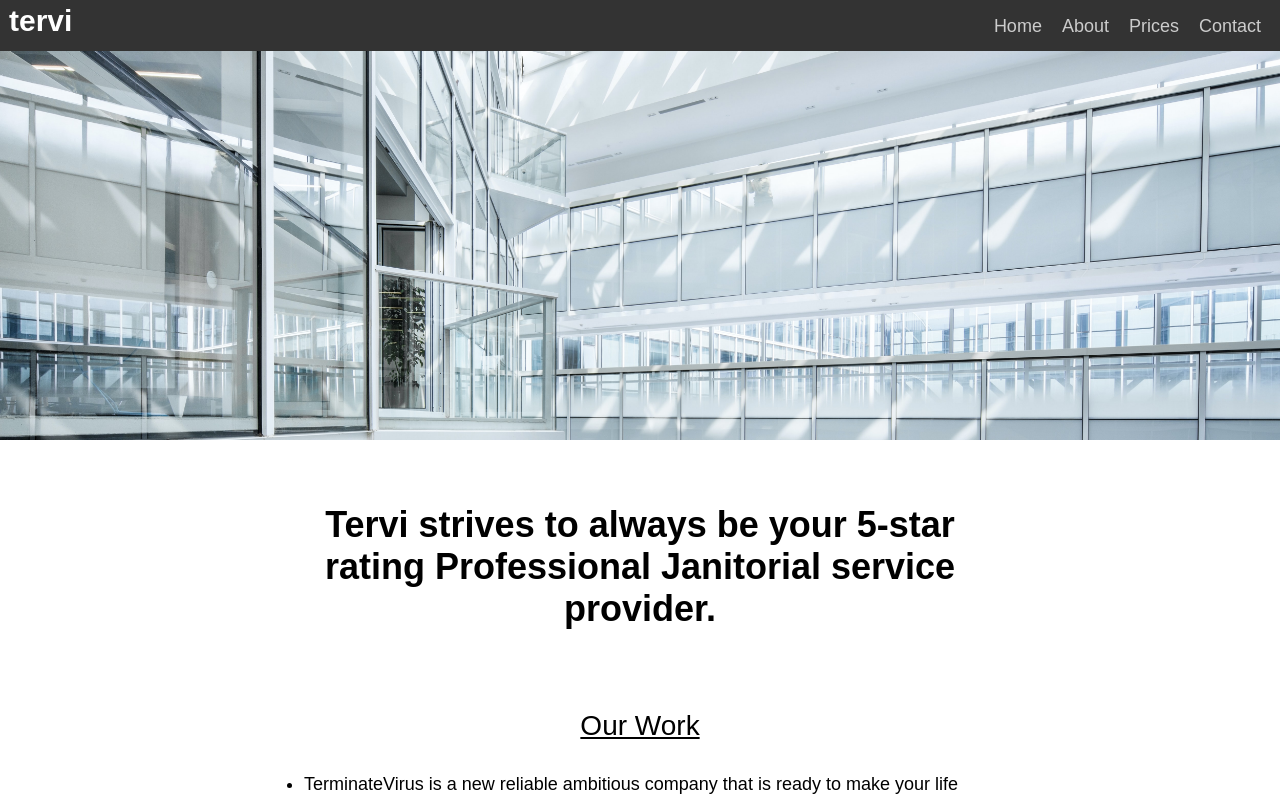
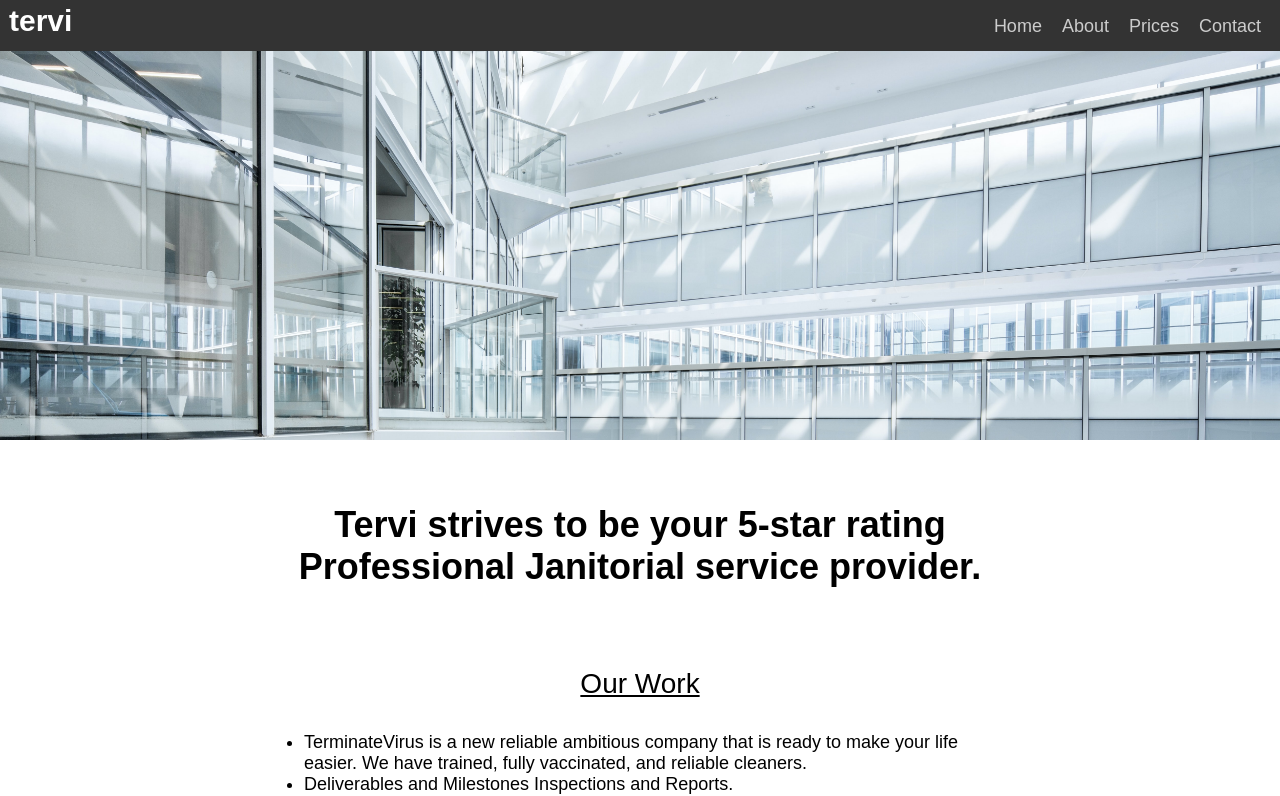
Before and after one commit to sergio-ortiz/tervi, a Next.js app: page / in a window 1280 px wide. Shown: the top 796 px of the page. Built offline with nearby package versions, Linux system fonts and the light colour scheme.

Commit message:
refactor(index): page component mainHeading text-content

```diff
--- a/pages/index.js
+++ b/pages/index.js
@@ -6,8 +6,8 @@ const HomePage = () => (
   <Layout>
     <div className={styles.container}>
       <h1 className={styles.mainHeading}>
-        Tervi strives to always be your 5-star rating Professional Janitorial
-        service provider.
+        Tervi strives to be your 5-star rating Professional Janitorial service
+        provider.
       </h1>
       <ListBlock
         heading={"Our Work"}
```
